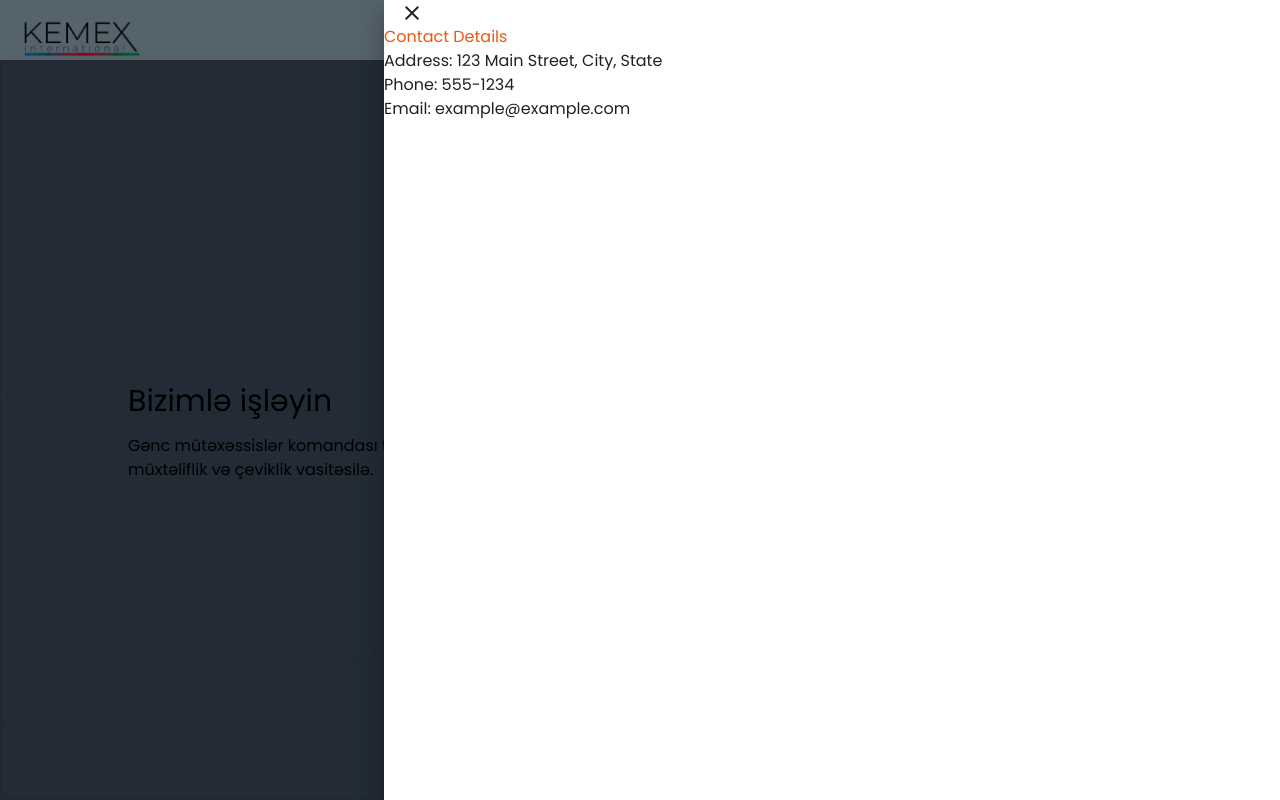
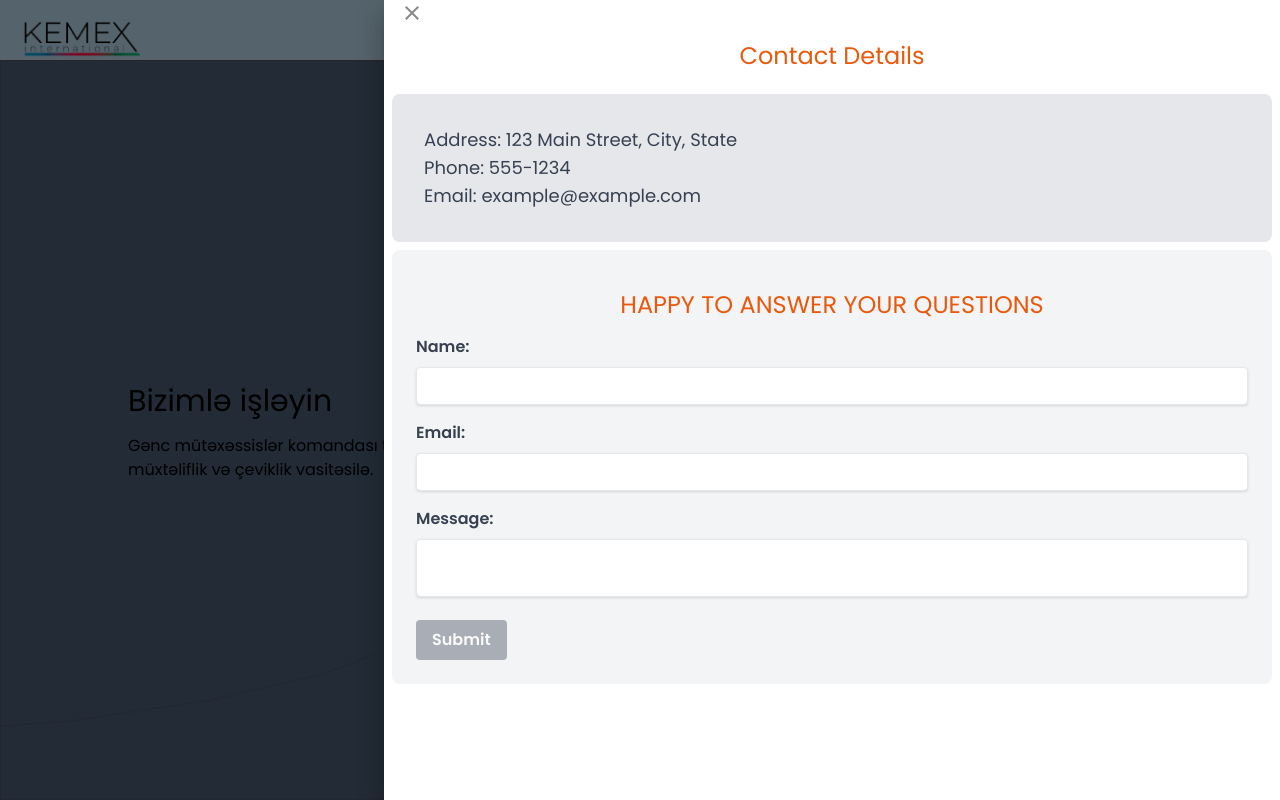
Before and after one commit to eltac-malik/kemex, a React (Vite) app: page / in a window 1280 px wide. Both pictures are taken after a click on the icon 1245 px from the left and 29 px from the top of the page. Built offline with nearby package versions, Linux system fonts and the light colour scheme.

Commit message:
Eizeek/Feature/Layuout/index/Added-visuals/added-formik-form

```diff
--- a/src/layout/index.jsx
+++ b/src/layout/index.jsx
@@ -2,14 +2,15 @@ import * as React from "react";
 import { useSnapshot } from "valtio";
 
 import Drawer from "@mui/material/Drawer";
-import CloseIcon from '@mui/icons-material/Close';
+import CloseIcon from "@mui/icons-material/Close";
+
+import { Formik, Form, Field, ErrorMessage } from "formik";
 
 import { Navbar } from "#/Navbar";
 import { state } from "state";
 import { widthByPercent } from "shared/common";
 import { useScreen } from "shared/hooks";
-
-import style from './Drawer.module.css'
+import style from "./Drawer.module.css";
 
 export const Layout = ({ children }) => {
   const snap = useSnapshot(state);
@@ -41,18 +42,83 @@ export const Layout = ({ children }) => {
                 width: widthByPercent(isMobile ? 70 : 100),
               }}
             >
-              <span className={`text-stone-800 font-bold p-4`} onClick={closeDrawer}><CloseIcon/></span>
-              <h1
-                className={`text-orange-600 font-2xl`}
-
+              <span
+                className={`text-stone-800 hover:text-red-400 font-bold cursor-pointer animate-pulse p-4 mt-1`}
+                onClick={closeDrawer}
               >
+                <CloseIcon />
+              </span>
+              <h1 className={`text-orange-600 p-2 text-center text-2xl/[45px]`}>
                 Contact Details
               </h1>
-              <ul>
-                <li>Address: 123 Main Street, City, State</li>
-                <li>Phone: 555-1234</li>
-                <li>Email: example@example.com</li>
+              <ul className="bg-gray-200 p-8 m-2 rounded-lg">
+                <li className="text-lg text-gray-700">
+                  Address: 123 Main Street, City, State
+                </li>
+                <li className="text-lg text-gray-700">Phone: 555-1234</li>
+                <li className="text-lg text-gray-700">
+                  Email: example@example.com
+                </li>
               </ul>
+              <Formik>
+                <Form className="bg-gray-100 rounded-lg p-6 m-2">
+                  <div className="mb-4">
+                    <label><h1 className={`text-orange-600 text-center p-2 text-2xl/[45px]`}>HAPPY TO ANSWER YOUR QUESTIONS</h1></label>
+                    <label
+                      htmlFor="name"
+                      className="block text-gray-700 font-bold mb-2"
+                    >
+                      Name:
+                    </label>
+                    <Field
+                      type="text"
+                      id="name"
+                      name="name"
+                      className="shadow appearance-none border rounded w-full py-2 px-3 text-gray-700 leading-tight"
+                    />
+                    <ErrorMessage name="name" />
+                  </div>
+
+                  <div className="mb-4">
+                    <label
+                      htmlFor="email"
+                      className="block text-gray-700 font-bold mb-2"
+                    >
+                      Email:
+                    </label>
+                    <Field
+                      type="email"
+                      id="email"
+                      name="email"
+                      className="shadow appearance-none border rounded w-full py-2 px-3 text-gray-700 leading-tight"
+                    />
+                    <ErrorMessage name="email" />
+                  </div>
+
+                  <div className="mb-4">
+                    <label
+                      htmlFor="message"
+                      className="block text-gray-700 font-bold mb-2"
+                    >
+                      Message:
+                    </label>
+                    <Field
+                      as="textarea"
+                      id="message"
+                      name="message"
+                      className="shadow appearance-none border rounded w-full py-2 px-3 text-gray-700 leading-tight resize-none"
+                    />
+                    <ErrorMessage name="message\" />{" "}
+                  </div>
+
+                  <button
+                    type="submit"
+                    className="bg-gray-500 hover:bg-orange-700 text-white font-bold py-2 px-4 rounded focus:outline-none focus:shadow-outline animate-pulse"
+                  >
+                    Submit
+                  </button>
+                </Form>
+              </Formik>
             </div>
           </Drawer>
         </React.Fragment>
```
